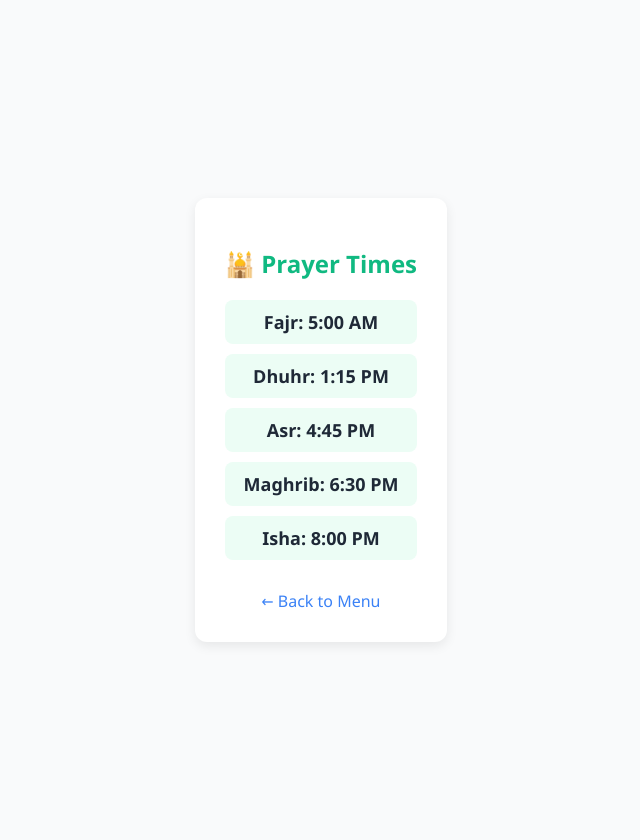
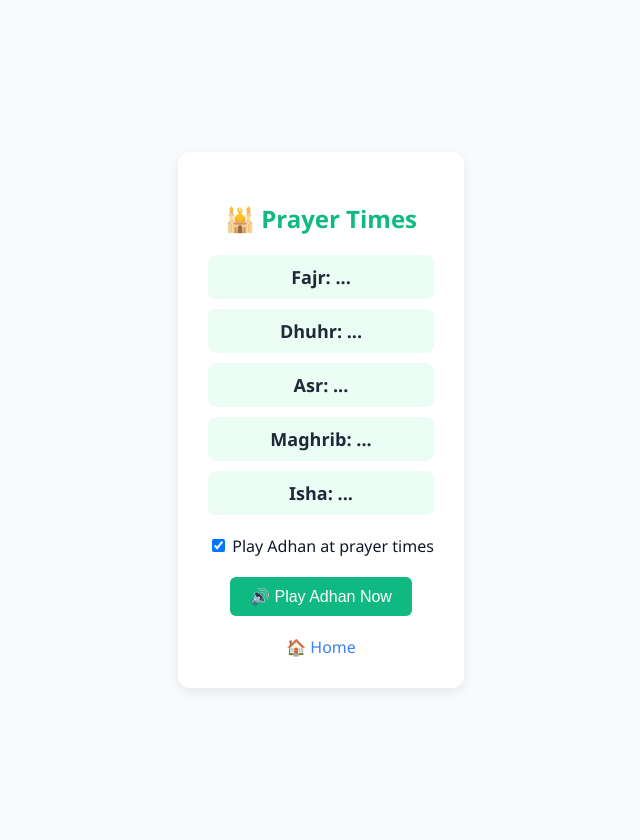
Before and after one commit to ABDULAFEEZ12/Tawfia-Ai, a Flask app: template templates/pages/prayer-times.html in a window 1280 px wide. Shown: the whole page, without its empty margins (319-959 px from the left). Run offline with Flask 3, Linux system fonts and the light colour scheme; the template is opened without the code that fills it, so the values that code supplies are empty.

Commit message:
Update prayer-times.html

```diff
--- a/templates/pages/prayer-times.html
+++ b/templates/pages/prayer-times.html
@@ -4,7 +4,10 @@
   <meta charset="UTF-8" />
   <meta name="viewport" content="width=device-width, initial-scale=1.0"/>
   <title>Prayer Times - Tawfiq AI</title>
-  <link rel="stylesheet" href="../css/style.css" />
+
+  <!-- ✅ Corrected CSS path -->
+  <link rel="stylesheet" href="/static/css/style.css" />
+
   <style>
     body {
       font-family: 'Segoe UI', Tahoma, Geneva, Verdana, sans-serif;
@@ -45,6 +48,35 @@
       text-decoration: none;
       color: #3b82f6;
     }
+
+    .controls {
+      margin-top: 20px;
+    }
+
+    .controls label {
+      display: block;
+      margin-bottom: 10px;
+    }
+
+    .btn-play {
+      padding: 10px 20px;
+      background-color: #10b981;
+      color: white;
+      border: none;
+      border-radius: 6px;
+      cursor: pointer;
+    }
+
+    .btn-play:hover {
+      background-color: #0e9e6e;
+    }
+
+    #sound-warning {
+      color: red;
+      margin-top: 15px;
+      font-size: 14px;
+      display: none;
+    }
   </style>
 </head>
 <body>
@@ -52,14 +84,108 @@
   <div class="container">
     <h2>🕌 Prayer Times</h2>
 
-    <div class="prayer-time">Fajr: 5:00 AM</div>
-    <div class="prayer-time">Dhuhr: 1:15 PM</div>
-    <div class="prayer-time">Asr: 4:45 PM</div>
-    <div class="prayer-time">Maghrib: 6:30 PM</div>
-    <div class="prayer-time">Isha: 8:00 PM</div>
+    <div class="prayer-time" id="fajr">Fajr: ...</div>
+    <div class="prayer-time" id="dhuhr">Dhuhr: ...</div>
+    <div class="prayer-time" id="asr">Asr: ...</div>
+    <div class="prayer-time" id="maghrib">Maghrib: ...</div>
+    <div class="prayer-time" id="isha">Isha: ...</div>
 
-    <a href="../index.html" class="back-link">← Back to Menu</a>
+    <div class="controls">
+      <label>
+        <input type="checkbox" id="adhan-toggle" checked />
+        Play Adhan at prayer times
+      </label>
+      <button class="btn-play" onclick="playAdhan()">🔊 Play Adhan Now</button>
+      <div id="sound-warning">❗️Tap anywhere to enable sound</div>
+    </div>
+
+    <a href="/" class="btn btn-secondary back-link">🏠 Home</a>
   </div>
 
+  <script>
+    const adhanAudio = new Audio("/static/audio/adhan-makkah.mp3");
+    adhanAudio.load();
+    const prayerTimes = {};
+
+    function playAdhan() {
+      const adhanEnabled = document.getElementById("adhan-toggle").checked;
+      if (!adhanEnabled) return;
+
+      adhanAudio.currentTime = 0;
+      adhanAudio.play()
+        .then(() => {
+          console.log("✅ Adhan is playing");
+          document.getElementById("sound-warning").style.display = "none";
+        })
+        .catch(err => {
+          console.warn("🔒 Playback blocked:", err);
+          document.getElementById("sound-warning").style.display = "block";
+        });
+    }
+
+    function getPrayerTimes(lat, lon) {
+      const url = `https://api.aladhan.com/v1/timings?latitude=${lat}&longitude=${lon}&method=2`;
+
+      fetch(url)
+        .then(res => res.json())
+        .then(data => {
+          const times = data.data.timings;
+          prayerTimes.Fajr = times.Fajr;
+          prayerTimes.Dhuhr = times.Dhuhr;
+          prayerTimes.Asr = times.Asr;
+          prayerTimes.Maghrib = times.Maghrib;
+          prayerTimes.Isha = times.Isha;
+
+          document.getElementById('fajr').textContent = 'Fajr: ' + times.Fajr;
+          document.getElementById('dhuhr').textContent = 'Dhuhr: ' + times.Dhuhr;
+          document.getElementById('asr').textContent = 'Asr: ' + times.Asr;
+          document.getElementById('maghrib').textContent = 'Maghrib: ' + times.Maghrib;
+          document.getElementById('isha').textContent = 'Isha: ' + times.Isha;
+
+          checkAdhanEveryMinute();
+        })
+        .catch(() => {
+          alert("Failed to fetch prayer times. Please try again later.");
+        });
+    }
+
+    function getLocationAndFetchTimes() {
+      if (navigator.geolocation) {
+        navigator.geolocation.getCurrentPosition(position => {
+          getPrayerTimes(position.coords.latitude, position.coords.longitude);
+        }, () => {
+          alert("Location access denied. Please allow location access to see accurate prayer times.");
+        });
+      } else {
+        alert("Geolocation is not supported by your browser.");
+      }
+    }
+
+    function checkAdhanEveryMinute() {
+      setInterval(() => {
+        const now = new Date();
+        const currentTime = now.getHours().toString().padStart(2, '0') + ':' +
+                            now.getMinutes().toString().padStart(2, '0');
+
+        for (let key in prayerTimes) {
+          if (prayerTimes[key] === currentTime) {
+            playAdhan();
+          }
+        }
+      }, 60000);
+    }
+
+    // Unlock audio by any user interaction (Chrome autoplay fix)
+    document.body.addEventListener("click", () => {
+      adhanAudio.play().then(() => {
+        adhanAudio.pause();
+        adhanAudio.currentTime = 0;
+        document.getElementById("sound-warning").style.display = "none";
+        console.log("🔓 Audio unlocked");
+      }).catch(() => {});
+    }, { once: true });
+
+    getLocationAndFetchTimes();
+  </script>
 </body>
 </html>
```
